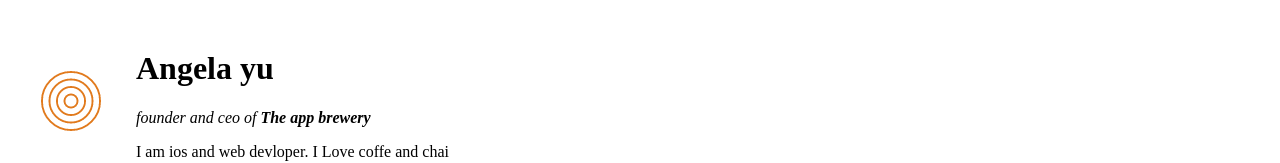
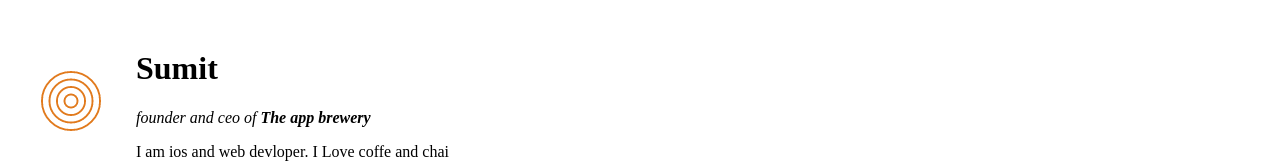
Before and after one commit to Sumit9953/cv, a plain HTML site: page index.html in a window 1280 px wide. Shown: the top 163 px of the page. Drawn offline with Linux system fonts and the light colour scheme.

Commit message:
Update index.html

```diff
--- a/index.html
+++ b/index.html
@@ -12,7 +12,7 @@
     <table cellspacing="20" >
         <tr>
             <td><img src="angela.png"></td>
-            <td> <h1>Angela yu</h1>
+            <td> <h1>Sumit</h1>
                 <p><em>founder and ceo of <strong> The app brewery</strong></em></p>
                 <P>I am ios and web devloper. I Love coffe and chai</P></td>
         </tr>
```
